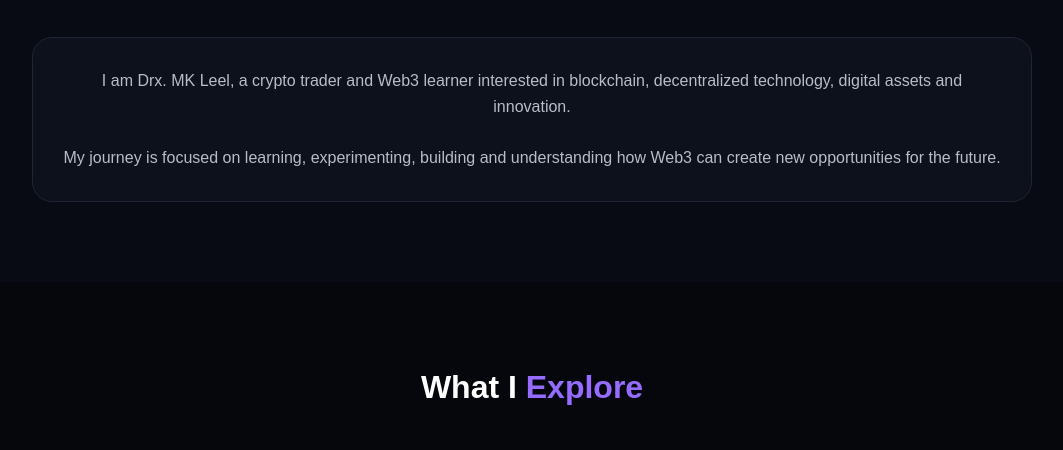
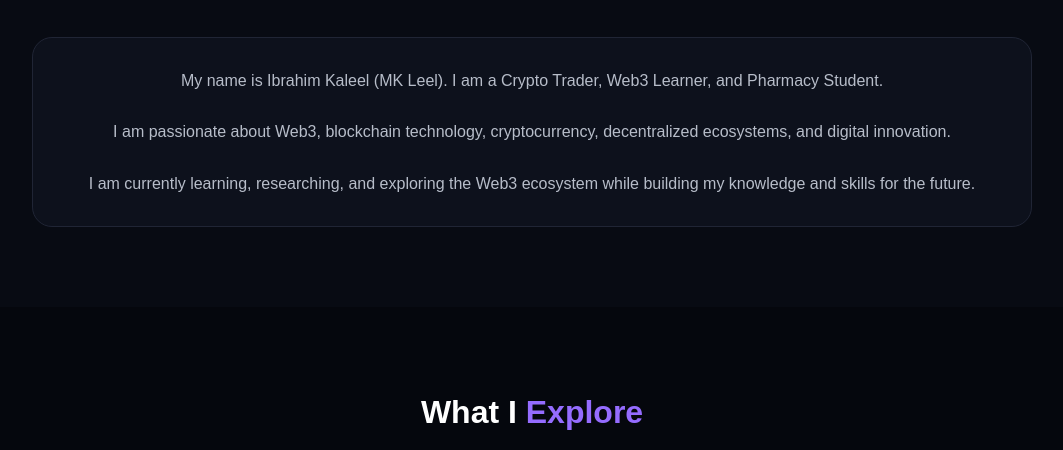
Before and after one commit to ibrahimsulaimanibrahim2208-cmyk/Mkleel, a plain HTML site: page index.html in a window 1280 px wide. Shown: the part 934-1384 px from the top of the page, without its empty margins (108-1171 px from the left). Drawn offline with Linux system fonts and the light colour scheme.

Commit message:
Update index.html

```diff
--- a/index.html
+++ b/index.html
@@ -228,17 +228,22 @@ footer {
 
         <div class="about-card">
     <p>
-                I am Drx. MK Leel, a crypto trader and Web3 learner
-                interested in blockchain, decentralized technology,
-                digital assets and innovation.
+        My name is Ibrahim Kaleel (MK Leel).
+        I am a Crypto Trader, Web3 Learner, and Pharmacy Student.
     </p>
 
     <br>
 
     <p>
-                My journey is focused on learning, experimenting,
-                building and understanding how Web3 can create
-                new opportunities for the future.
+        I am passionate about Web3, blockchain technology,
+        cryptocurrency, decentralized ecosystems, and digital innovation.
+    </p>
+
+    <br>
+
+    <p>
+        I am currently learning, researching, and exploring the Web3 ecosystem
+        while building my knowledge and skills for the future.
     </p>
 </div>
 
```
Lines whose indentation alone changed are shown as unchanged.
